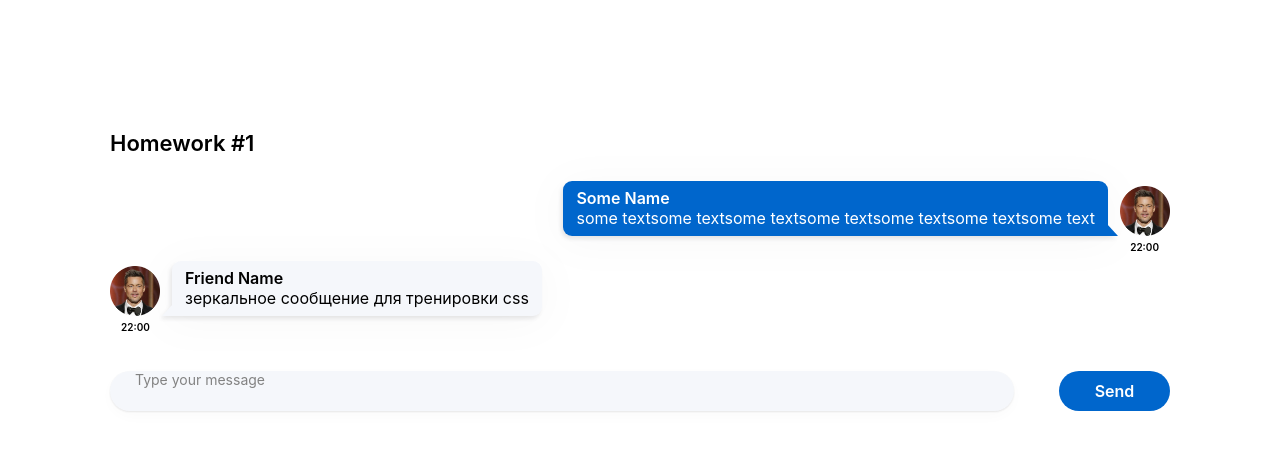
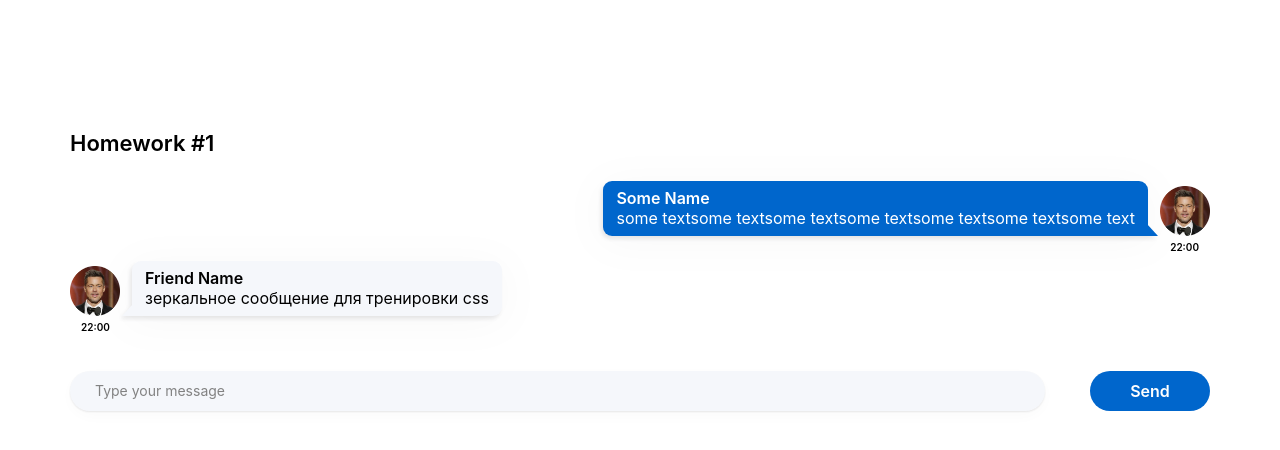
Before and after one commit to MarinaZapasnik/home-work-sprint2, a React (Create React App) app: page /#/pre-junior in a window 1280 px wide. Before the commit this address led to /. Shown: the top 450 px of the page. Built offline with nearby package versions, Linux system fonts and the light colour scheme.

Commit message:
HW1-Sprint02 done

```diff
--- a/src/s1-main/App.module.css
+++ b/src/s1-main/App.module.css
@@ -1,10 +1,9 @@
 .App {
     --header_height: 60px;
-    width: 1280px;
-    height: 720px;
     background: #fff;
     display: flex;
     justify-content: center;
+
 }
 
 .hw {
@@ -24,6 +23,5 @@
     font-weight: 600;
     font-size: 22px;
     color: #000;
-
     padding-top: 130px;
 }
--- a/src/s2-homeworks/hw01/message-sender/MessageSender.module.css
+++ b/src/s2-homeworks/hw01/message-sender/MessageSender.module.css
@@ -1,9 +1,10 @@
 .sendForm {
     height: 40px;
-    width: 1060px;
+    width: 100%;
     display: flex;
+    justify-content: space-between;
     gap: 45px;
-    justify-content: center;
+    padding-bottom: 70px;
 }
 
 .textarea {
@@ -19,9 +20,8 @@
     font-size: 14px;
     color: rgba(0, 0, 0, 0.6);
     opacity: 0.9;
-    padding-left: 25px;
-
-
+    padding: 11px 25px;
+    overflow: hidden;
 }
 
 .button {
@@ -37,8 +37,16 @@
 }
 
 .button:hover {
-
+    background: #fff;
+    color: #06c;
+    border:2px solid #06c;
+    transform: scale(1.1);
+    transition: all 0.2s ease-out;
 }
 .button:active {
-
+    background: #fff;
+    color: #06c;
+    border-color: #06c;
+    transform: scale(1);
+    transition: all 0.2s ease-out;
 }
--- a/src/s2-homeworks/hw01/message/Message.module.css
+++ b/src/s2-homeworks/hw01/message/Message.module.css
@@ -1,6 +1,6 @@
 .message {
     min-width: 100%;
-    height: 80px;
+    min-height: 80px;
     display: flex;
     align-items: flex-end;
     flex-direction: column;
@@ -23,6 +23,7 @@
 
 .text {
     max-width: 600px;
+    min-height: auto;
     overflow-wrap: break-word;
     position: relative;
     display: inline-block;
@@ -58,6 +59,12 @@
     font-weight: 400;
     font-size: 16px;
     color: #fff;
+    max-width: 100%;
+    box-sizing: border-box;
+    overflow: hidden; /* Обрезает выходящий текст */
+    word-wrap: break-word; /*  Разрешает перенос */
+    white-space: normal; /* Позволяет перенести строки */
+
 }
 
 .time {
```
Also changed, not shown: src/s2-homeworks/hw01/message/message.svg (deleted).
